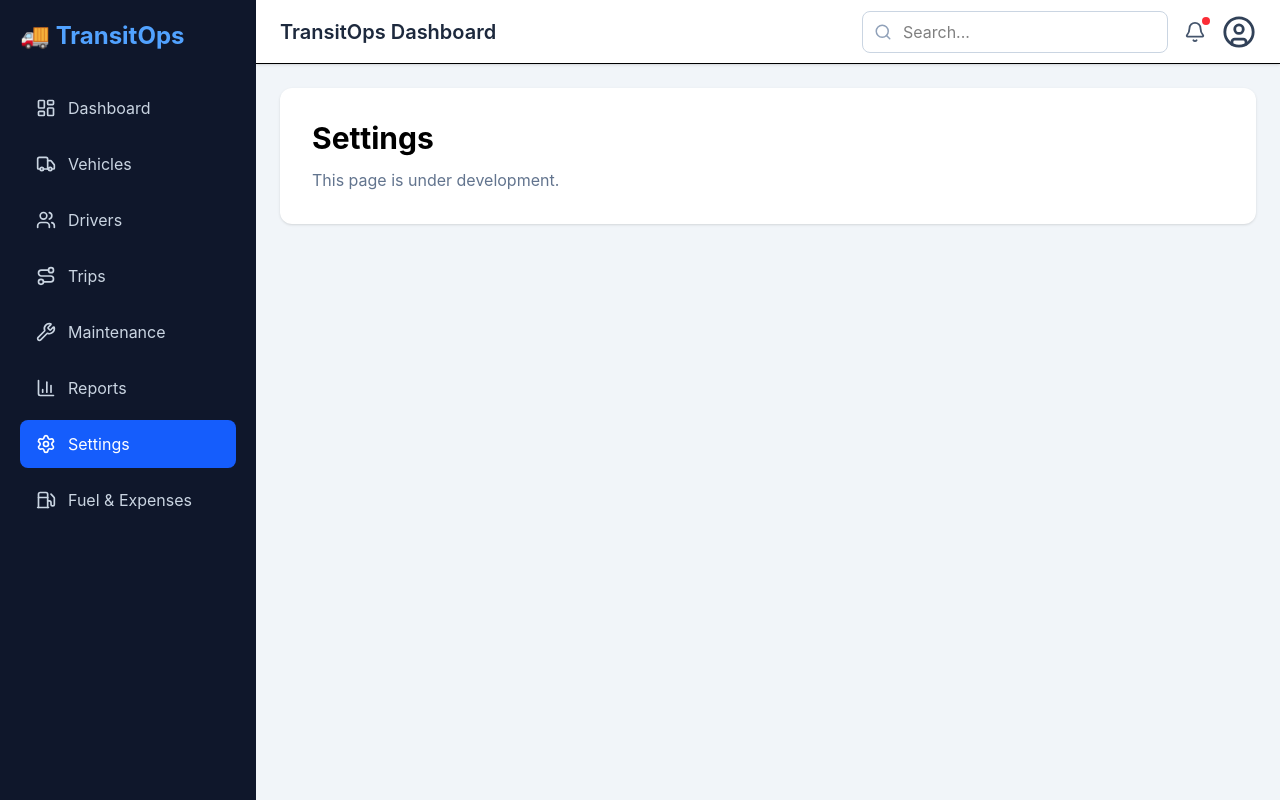
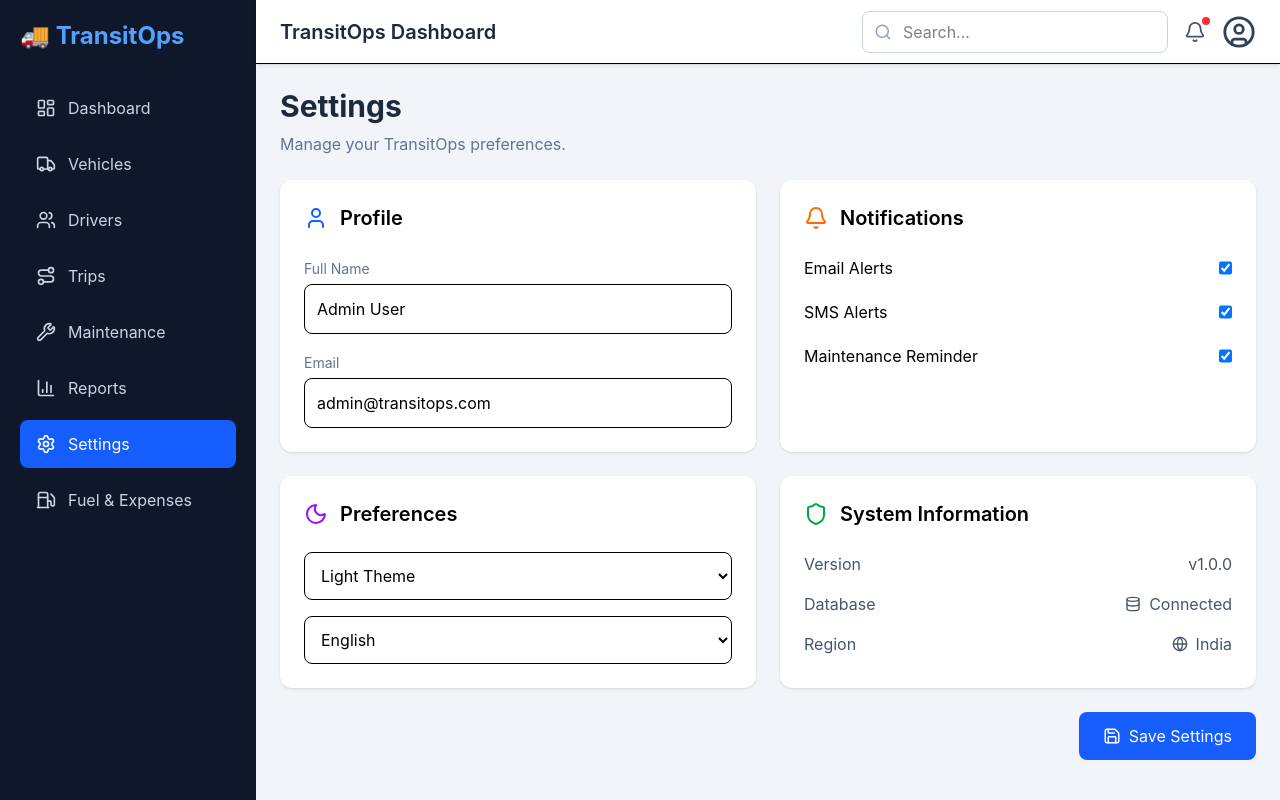
Before and after one commit to senguptasiddhartha/transitops-odoo-hackathon-2026, a React (Vite) app: page /settings in a window 1280 px wide. Built offline with nearby package versions, Linux system fonts and the light colour scheme.

Commit message:
settings update

```diff
--- a/src/App.tsx
+++ b/src/App.tsx
@@ -9,6 +9,8 @@ import Drivers from "./pages/dashboard/drivers/drivers";
 import Trips from "./pages/dashboard/trips/trips";
 import Maintenance from "./pages/dashboard/maintenance/maintenance";
 import FuelAndExpenses from "./pages/fuel_and_expenses/fuel_and_expenses";
+import Settings from "./pages/settings/settings";
+
 function Placeholder({ title }: { title: string }) {
   return (
     <div className="rounded-xl bg-white p-8 shadow">
@@ -52,9 +54,9 @@ export default function App() {
               />
 
               <Route
-                path="/settings"
-                element={<Placeholder title="Settings" />}
-              />
+  path="/settings"
+  element={<Settings />}
+/>
             </Routes>
           </main>
         </div>
--- /dev/null
+++ b/src/pages/settings/settings.tsx
@@ -0,0 +1,215 @@
+import {
+  User,
+  Bell,
+  Shield,
+  Moon,
+  Globe,
+  Database,
+  Save,
+} from "lucide-react";
+
+export default function Settings() {
+  return (
+    <div className="space-y-6">
+
+      <div>
+        <h1 className="text-3xl font-bold text-slate-800">
+          Settings
+        </h1>
+
+        <p className="text-slate-500 mt-2">
+          Manage your TransitOps preferences.
+        </p>
+      </div>
+
+      <div className="grid lg:grid-cols-2 gap-6">
+
+        {/* Profile */}
+
+        <div className="bg-white rounded-xl shadow p-6">
+
+          <div className="flex items-center gap-3 mb-6">
+
+            <User className="text-blue-600" />
+
+            <h2 className="text-xl font-semibold">
+              Profile
+            </h2>
+
+          </div>
+
+          <div className="space-y-4">
+
+            <div>
+              <label className="text-sm text-slate-500">
+                Full Name
+              </label>
+
+              <input
+                className="w-full mt-1 rounded-lg border p-3"
+                defaultValue="Admin User"
+              />
+            </div>
+
+            <div>
+              <label className="text-sm text-slate-500">
+                Email
+              </label>
+
+              <input
+                className="w-full mt-1 rounded-lg border p-3"
+                defaultValue="admin@transitops.com"
+              />
+            </div>
+
+          </div>
+
+        </div>
+
+        {/* Notifications */}
+
+        <div className="bg-white rounded-xl shadow p-6">
+
+          <div className="flex items-center gap-3 mb-6">
+
+            <Bell className="text-orange-500"/>
+
+            <h2 className="text-xl font-semibold">
+              Notifications
+            </h2>
+
+          </div>
+
+          <div className="space-y-5">
+
+            <label className="flex justify-between">
+
+              <span>Email Alerts</span>
+
+              <input type="checkbox" defaultChecked />
+
+            </label>
+
+            <label className="flex justify-between">
+
+              <span>SMS Alerts</span>
+
+              <input type="checkbox" defaultChecked />
+
+            </label>
+
+            <label className="flex justify-between">
+
+              <span>Maintenance Reminder</span>
+
+              <input type="checkbox" defaultChecked />
+
+            </label>
+
+          </div>
+
+        </div>
+
+        {/* Preferences */}
+
+        <div className="bg-white rounded-xl shadow p-6">
+
+          <div className="flex items-center gap-3 mb-6">
+
+            <Moon className="text-purple-600"/>
+
+            <h2 className="text-xl font-semibold">
+              Preferences
+            </h2>
+
+          </div>
+
+          <div className="space-y-4">
+
+            <select className="w-full border rounded-lg p-3">
+
+              <option>Light Theme</option>
+
+              <option>Dark Theme</option>
+
+            </select>
+
+            <select className="w-full border rounded-lg p-3">
+
+              <option>English</option>
+
+              <option>Hindi</option>
+
+            </select>
+
+          </div>
+
+        </div>
+
+        {/* System */}
+
+        <div className="bg-white rounded-xl shadow p-6">
+
+          <div className="flex items-center gap-3 mb-6">
+
+            <Shield className="text-green-600"/>
+
+            <h2 className="text-xl font-semibold">
+              System Information
+            </h2>
+
+          </div>
+
+          <div className="space-y-4 text-slate-600">
+
+            <div className="flex justify-between">
+
+              <span>Version</span>
+
+              <span>v1.0.0</span>
+
+            </div>
+
+            <div className="flex justify-between">
+
+              <span>Database</span>
+
+              <span className="flex items-center gap-2">
+                <Database size={16}/>
+                Connected
+              </span>
+
+            </div>
+
+            <div className="flex justify-between">
+
+              <span>Region</span>
+
+              <span className="flex items-center gap-2">
+                <Globe size={16}/>
+                India
+              </span>
+
+            </div>
+
+          </div>
+
+        </div>
+
+      </div>
+
+      <div className="flex justify-end">
+
+        <button className="flex items-center gap-2 rounded-lg bg-blue-600 px-6 py-3 text-white hover:bg-blue-700">
+
+          <Save size={18}/>
+
+          Save Settings
+
+        </button>
+
+      </div>
+
+    </div>
+  );
+}
```
